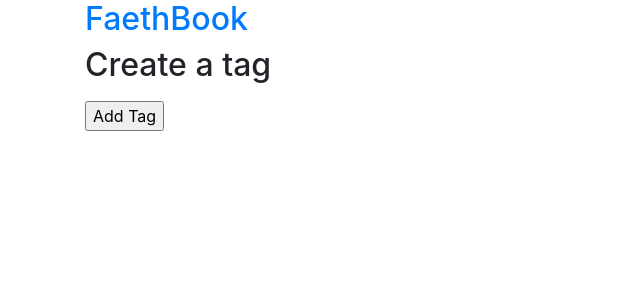
After one commit to dwardwell1/SQLnFlaskBlogly, a Flask app: page /tags in a window 1280 px wide. The commit adds this page. Shown: the top 300 px of the page, without its empty margins (0-640 px from the left). Run offline with Flask 2, Linux system fonts and the light colour scheme; data that the repository does not hold is empty; some libraries are stand-ins or nearby versions.

Commit message:
Trying to complete third part with some struggles

```diff
--- a/app.py
+++ b/app.py
@@ -2,7 +2,7 @@
 
 from flask import Flask, request, render_template, redirect, flash, session
 from flask_debugtoolbar import DebugToolbarExtension
-from models import db, connect_db, User, Post
+from models import *
 from datetime import datetime
 dt = datetime.today().replace(microsecond=0)
 
@@ -131,3 +131,62 @@ def edit_post_submit(id):
     db.session.commit()
 
     return redirect(f'/posts/{post.id}')
+
+
+@app.route('/tags')
+def list_tags():
+    """ List all tags """
+    tags = Tag.query.all()
+    return render_template('tags.html', tags=tags)
+
+@app.route('/tags/<int:id>')
+def tag(id):
+    """ Show a tags associated posts """
+    tag = Tag.query.get_or_404(id)
+    return render_template('tag.html', tag=tag)
+
+@app.route('/tags/new')
+def new_tag():
+    """ Render new tag template """
+    return render_template('newtag.html')
+
+@app.route('/tags/new', methods=["POST"])
+def tag_submit():
+    """ POST new tag """
+    tag_name = request.form['name']
+
+    new_tag = Tag(name=tag_name)
+
+    db.session.add(new_tag)
+    db.session.commit()
+
+    return redirect('/tags')
+
+
+@app.route('/tags/<int:id>/edit')
+def tag_edit(id):
+    """ Edit tag form """
+    tag_id = Tag.query.get_or_404(id)
+
+    return render_template('edittag.html', tag= tag_id)
+
+@app.route('/tags/<int:id>/edit', methods=["POST"])
+def tag_submit_edit(id):
+    """ Submit Tag Edit"""
+    tag = Tag.query.get_or_404(id)
+
+    tag.name = request.form['name']
+
+    db.session.commit()
+
+    return redirect('/tags')
+
+@app.route('/tags/<int:id>/delete', methods=['POST'])
+def delete_tag(id):
+
+    # tag = Tag.query.get_or_404(id)
+    tag = Tag.query.filter(Tag.id == id).delete()
+
+    db.session.commit()
+
+    return redirect('/tags')
--- a/templates/myuser.html
+++ b/templates/myuser.html
@@ -28,4 +28,3 @@
 {% endblock%}
 
 <!-- Did I need to make a form to get to the delete POST route? -->
-<!-- Users keeps doubling http://127.0.0.1:5000/users/users/1/posts/new -->
--- /dev/null
+++ b/templates/tags.html
@@ -0,0 +1,16 @@
+{% extends 'base.html' %}
+
+{% block title%}Tags{% endblock %}
+
+{% block content %}
+    <h2>Create a tag</h2>
+
+    <ul>
+    {% for tag in tags %}
+    <li> <a href="/tags/{{tag.id}}">{{tag.name}}</a> </li>
+    {% endfor %}
+    </ul>
+    <form action="/tags/new">
+        <input type="submit" value="Add Tag">
+    </form>
+    {% endblock%}
```
Also changed, not shown: models.py (+18 -1 lines), seed.py (+23 -1 lines), templates/edittag.html (added, +16 -0 lines), templates/newtag.html (added, +16 -0 lines), templates/tag.html (added, +19 -0 lines).
